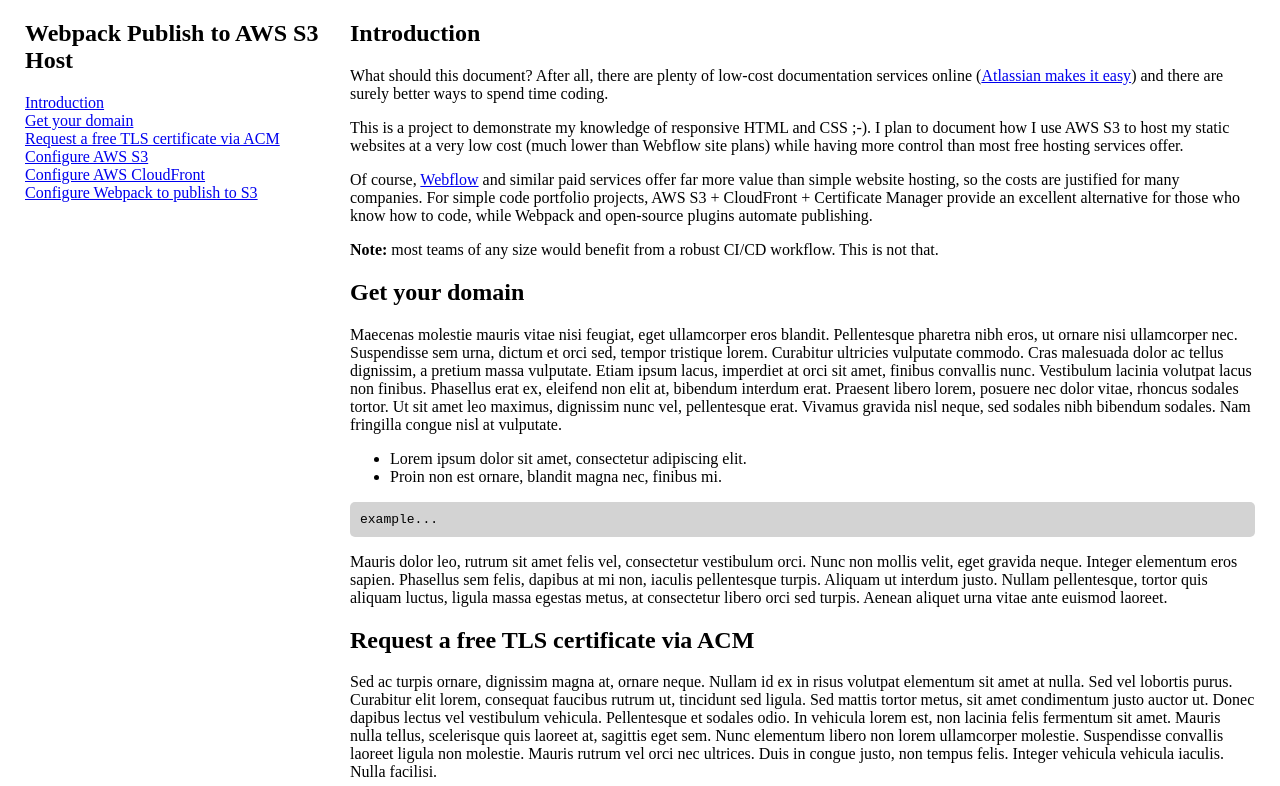
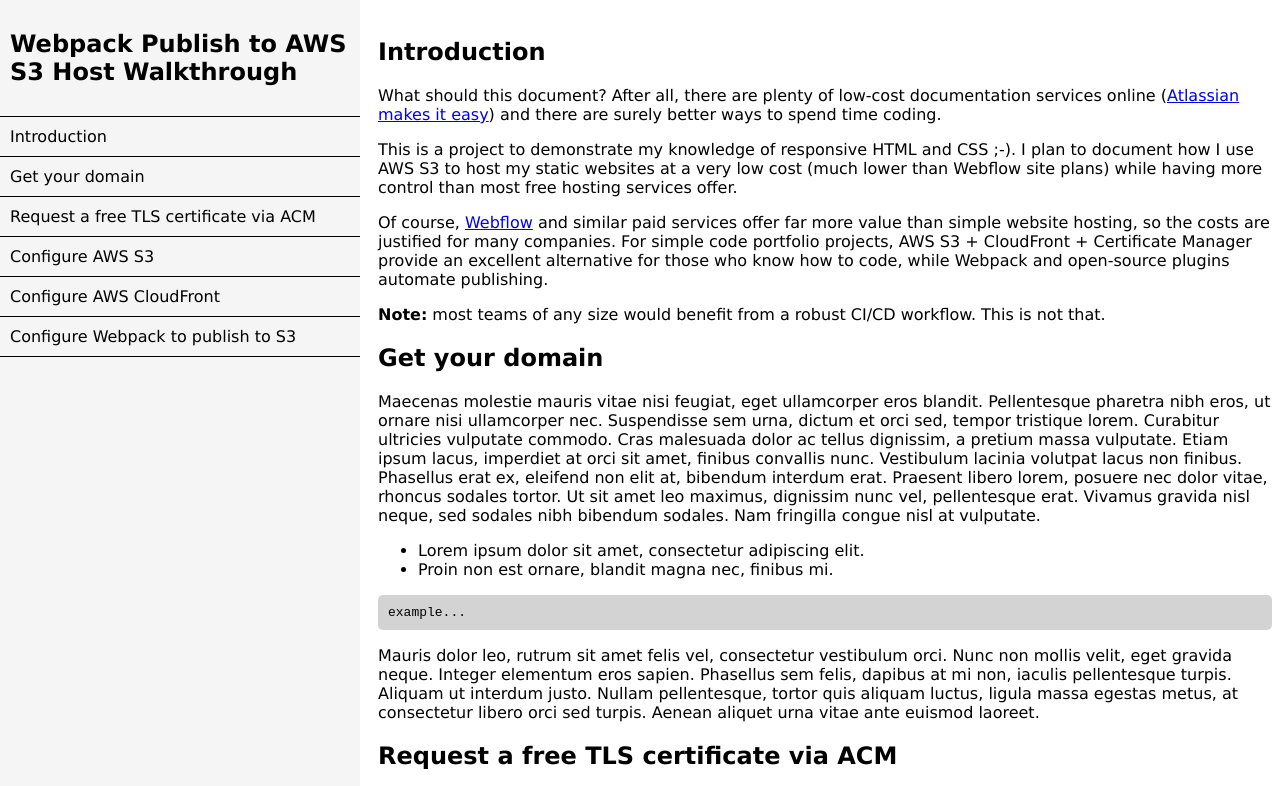
Before and after one commit to alight1/fcc-technical-documentation-page, a website built with webpack: page src/index.html in a window 1280 px wide. Shown: the top 786 px of the page. Built offline with nearby package versions, Linux system fonts and the light colour scheme.

Commit message:
Improve style

```diff
--- a/src/body-content.html
+++ b/src/body-content.html
@@ -1,5 +1,7 @@
-<nav id="navbar" class="navbar" role="navigation" aria-labelledby="header">
-  <header id="header"><h1>Webpack Publish to AWS S3 Host</h1></header>
+<nav id="navbar" class="navbar" role="navigation" aria-label="Main navigation">
+  <header id="header">
+    <h1>Webpack Publish to AWS S3 Host Walkthrough</h1>
+  </header>
   <a href="#introduction" class="nav-link">Introduction</a>
   <a href="#get_your_domain" class="nav-link">Get your domain</a>
   <a href="#request_a_free_tls_certificate_via_acm" class="nav-link"
--- a/src/style.css
+++ b/src/style.css
@@ -9,25 +9,50 @@ html {
 }
 
 :root {
-  --nav-width: 300px;
-  --document-padding: 25px;
+  /* Color */
+  --navbar-background-color: rgb(245, 245, 245);
+
+  /* Size */
+  --nav-width: 360px;
+  --content-box-padding: 10px;
 }
 
 body {
-  margin: 0 var(--document-padding);
+  font-family: Verdana, Geneva, Tahoma, sans-serif;
 }
 
 .navbar {
   position: fixed;
   top: 0;
-  left: var(--document-padding);
+  left: 0;
   width: var(--nav-width);
   display: flex;
   flex-direction: column;
+  background-color: var(--navbar-background-color);
+  height: 100%;
+}
+
+.navbar header {
+  padding: var(--content-box-padding);
+}
+
+.nav-link {
+  padding: var(--content-box-padding);
+  color: black;
+  text-decoration: unset;
+}
+
+.navbar .nav-link:first-of-type {
+  border-top: 1px solid;
+}
+
+.navbar .nav-link {
+  border-bottom: 1px solid;
 }
 
 .main {
-  margin-left: calc(var(--nav-width) + var(--document-padding));
+  padding-top: var(--content-box-padding);
+  margin-left: calc(var(--nav-width) + var(--content-box-padding));
 }
 
 .main-section {
@@ -50,6 +75,7 @@ code {
   .navbar {
     position: static;
     margin-bottom: 25px;
+    height: initial;
   }
 
   .main {
```
Also changed, not shown: README.md.
